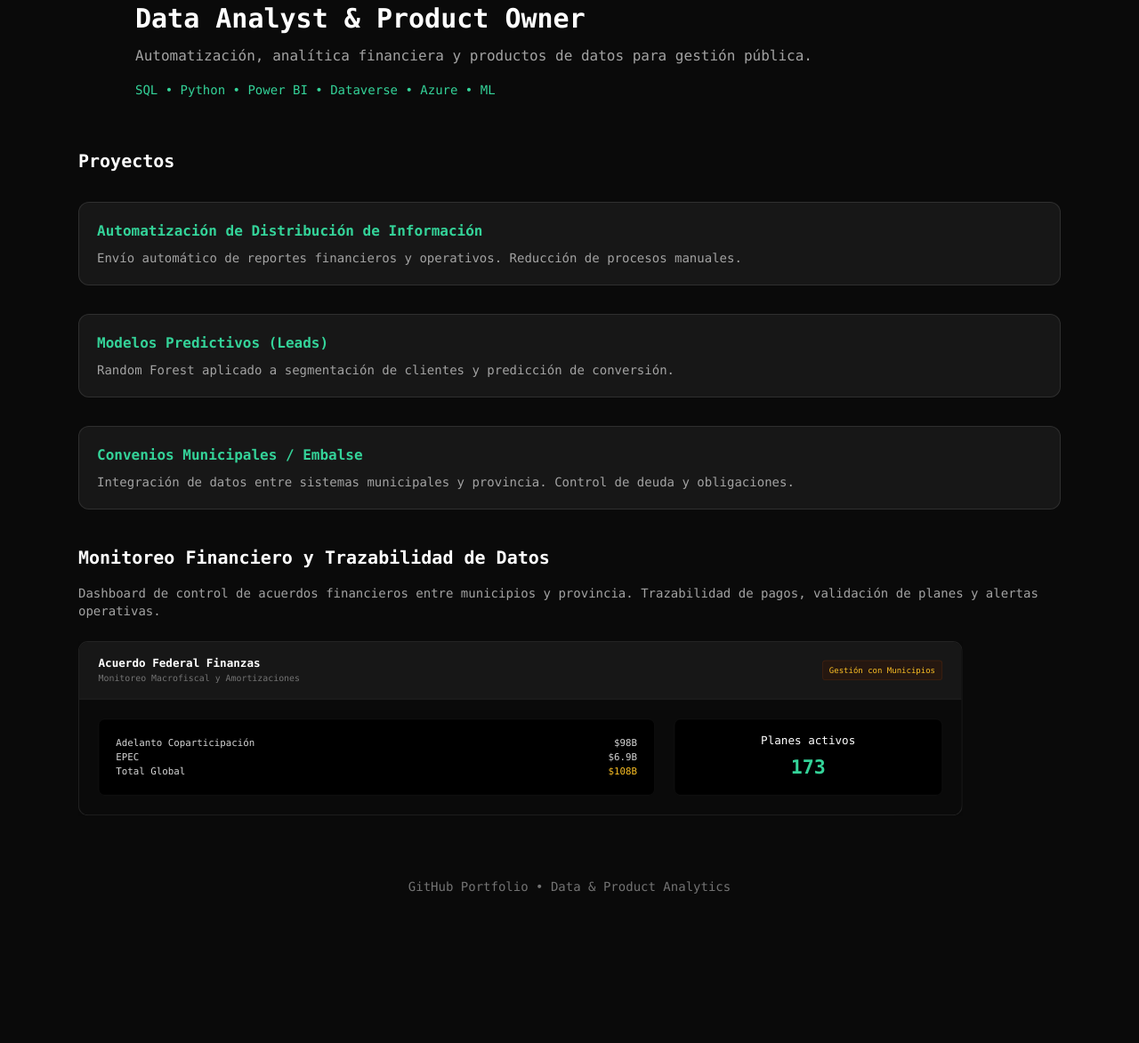
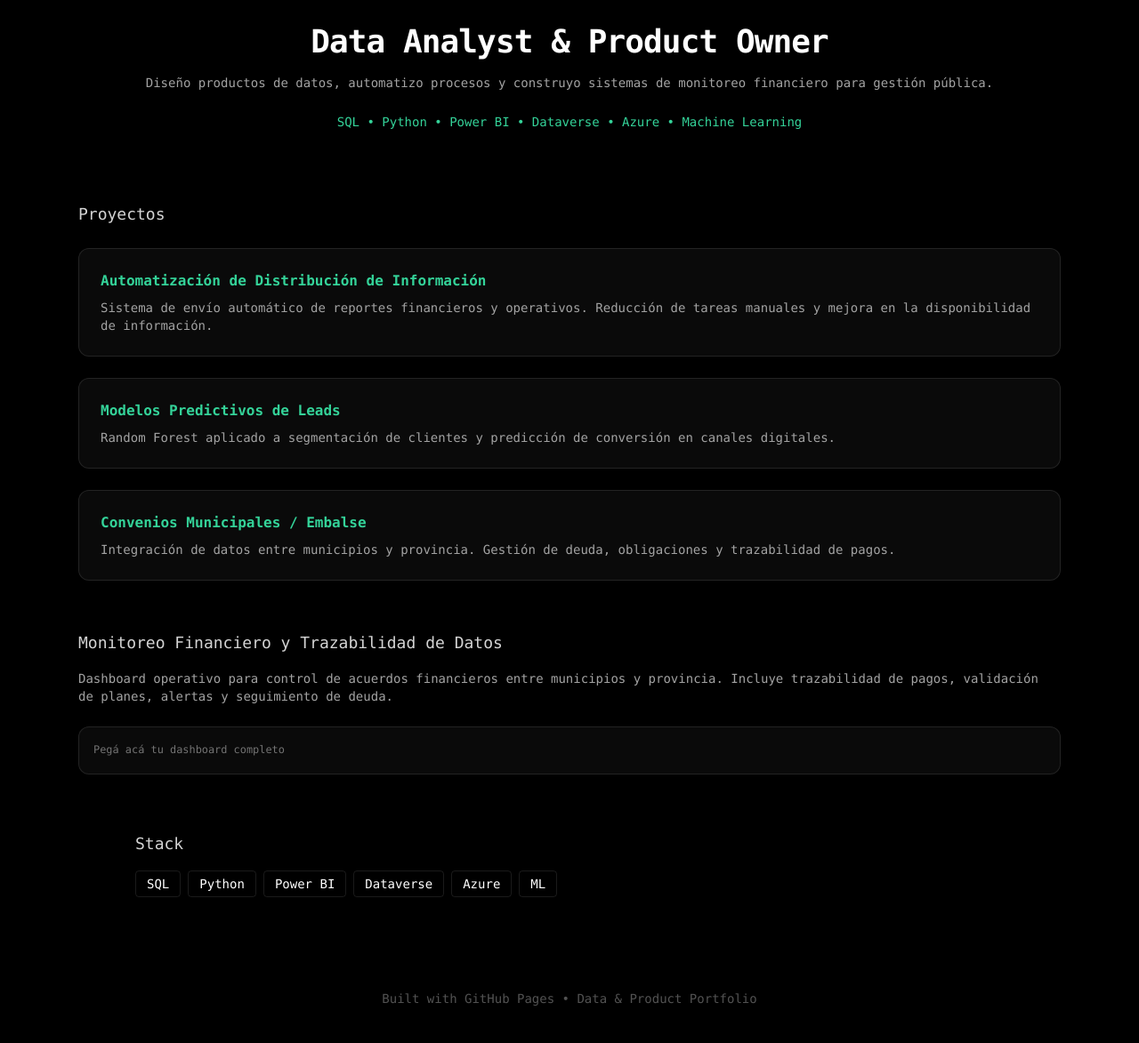
Before and after one commit to ramigren/portfolio-data, a plain HTML site: page index.html in a window 1280 px wide. Shown: the part 53-1226 px from the top of the page at 89% size. Before the commit the page ends 1108 px from the top, so only its background shows below. Drawn offline with nearby package versions, Linux system fonts and the light colour scheme.

Commit message:
Update index.html

```diff
--- a/index.html
+++ b/index.html
@@ -7,102 +7,113 @@
   <title>Portfolio | Data & Product</title>
 </head>
 
-<body class="bg-neutral-950 text-white font-mono">
+<body class="bg-black text-white font-mono">
 
 <!-- HERO -->
-<section class="max-w-5xl mx-auto px-6 py-14">
-    <h1 class="text-3xl font-bold">Data Analyst & Product Owner</h1>
-    <p class="text-neutral-400 mt-3">
-        Automatización, analítica financiera y productos de datos para gestión pública.
+<section class="max-w-5xl mx-auto px-6 py-20 text-center">
+  <h1 class="text-4xl font-bold tracking-tight">
+    Data Analyst & Product Owner
+  </h1>
+
+  <p class="text-neutral-400 mt-4 text-sm">
+    Diseño productos de datos, automatizo procesos y construyo sistemas de monitoreo financiero para gestión pública.
   </p>
 
-    <div class="mt-4 text-sm text-emerald-400">
-        SQL • Python • Power BI • Dataverse • Azure • ML
+  <div class="mt-6 text-emerald-400 text-sm">
+    SQL • Python • Power BI • Dataverse • Azure • Machine Learning
   </div>
 </section>
 
 <!-- PROYECTOS -->
-<section class="max-w-6xl mx-auto px-6 space-y-8">
+<section class="max-w-6xl mx-auto px-6 space-y-6">
 
-    <h2 class="text-xl font-bold">Proyectos</h2>
+  <h2 class="text-lg text-neutral-300 mb-4">Proyectos</h2>
 
-    <div class="p-5 border border-white/10 rounded-xl bg-neutral-900">
-        <h3 class="text-emerald-400 font-bold">Automatización de Distribución de Información</h3>
+  <!-- CARD 1 -->
+  <div class="p-6 border border-white/10 rounded-xl bg-neutral-950 hover:border-emerald-500 transition">
+    <h3 class="text-emerald-400 font-bold">
+      Automatización de Distribución de Información
+    </h3>
     <p class="text-sm text-neutral-400 mt-2">
-            Envío automático de reportes financieros y operativos. Reducción de procesos manuales.
+      Sistema de envío automático de reportes financieros y operativos. Reducción de tareas manuales y mejora en la disponibilidad de información.
     </p>
   </div>
 
-    <div class="p-5 border border-white/10 rounded-xl bg-neutral-900">
-        <h3 class="text-emerald-400 font-bold">Modelos Predictivos (Leads)</h3>
+  <!-- CARD 2 -->
+  <div class="p-6 border border-white/10 rounded-xl bg-neutral-950 hover:border-emerald-500 transition">
+    <h3 class="text-emerald-400 font-bold">
+      Modelos Predictivos de Leads
+    </h3>
     <p class="text-sm text-neutral-400 mt-2">
-            Random Forest aplicado a segmentación de clientes y predicción de conversión.
+      Random Forest aplicado a segmentación de clientes y predicción de conversión en canales digitales.
     </p>
   </div>
 
-    <div class="p-5 border border-white/10 rounded-xl bg-neutral-900">
-        <h3 class="text-emerald-400 font-bold">Convenios Municipales / Embalse</h3>
+  <!-- CARD 3 -->
+  <div class="p-6 border border-white/10 rounded-xl bg-neutral-950 hover:border-emerald-500 transition">
+    <h3 class="text-emerald-400 font-bold">
+      Convenios Municipales / Embalse
+    </h3>
     <p class="text-sm text-neutral-400 mt-2">
-            Integración de datos entre sistemas municipales y provincia. Control de deuda y obligaciones.
+      Integración de datos entre municipios y provincia. Gestión de deuda, obligaciones y trazabilidad de pagos.
     </p>
   </div>
 
 </section>
 
-<!-- DASHBOARD -->
-<section class="max-w-6xl mx-auto px-6 mt-10">
+<!-- PRODUCTO PRINCIPAL -->
+<section class="max-w-6xl mx-auto px-6 mt-14">
 
-    <h2 class="text-xl font-bold mb-4">Monitoreo Financiero y Trazabilidad de Datos</h2>
+  <h2 class="text-lg text-neutral-300 mb-4">
+    Monitoreo Financiero y Trazabilidad de Datos
+  </h2>
 
   <p class="text-sm text-neutral-400 mb-6">
-        Dashboard de control de acuerdos financieros entre municipios y provincia.
-        Trazabilidad de pagos, validación de planes y alertas operativas.
+    Dashboard operativo para control de acuerdos financieros entre municipios y provincia.
+    Incluye trazabilidad de pagos, validación de planes, alertas y seguimiento de deuda.
   </p>
 
-    <!-- TU DASHBOARD PEGADO -->
-    <div class="scale-[0.9] origin-top-left overflow-x-auto">
+  <!-- DASHBOARD WRAPPER -->
+  <div class="border border-white/10 rounded-xl bg-neutral-950 p-4 overflow-x-auto">
 
-        <!-- PEGAR TU HTML ACÁ ABAJO TAL CUAL -->
+    <!-- TU DASHBOARD ORIGINAL -->
+    <div class="scale-[0.85] origin-top-left">
 
-        <div class="max-w-6xl mx-auto border border-white/10 rounded-xl bg-neutral-950 overflow-hidden shadow-2xl">
-            <div class="bg-neutral-900 border-b border-white/5 px-6 py-4 flex justify-between items-center">
-                <div>
-                    <h3 class="text-sm font-bold font-mono text-white">Acuerdo Federal Finanzas</h3>
-                    <p class="text-[11px] text-neutral-500 mt-0.5">Monitoreo Macrofiscal y Amortizaciones</p>
-                </div>
-                <span class="text-[10px] font-mono text-amber-400 bg-amber-950/30 px-2 py-1 rounded border border-amber-900/30">
-                    Gestión con Municipios
-                </span>
+      <!-- PEGÁ TU DASHBOARD COMPLETO ACÁ ABAJO -->
+      <!-- (el HTML que ya tenías) -->
+
+      <div class="text-neutral-500 text-sm">
+        Pegá acá tu dashboard completo
       </div>
 
-            <div class="p-6 grid grid-cols-1 lg:grid-cols-3 gap-6">
-
-                <div class="lg:col-span-2 p-5 rounded-lg bg-black border border-white/5">
-                    <table class="w-full text-xs font-mono text-neutral-300">
-                        <tbody>
-                            <tr><td>Adelanto Coparticipación</td><td class="text-right">$98B</td></tr>
-                            <tr><td>EPEC</td><td class="text-right">$6.9B</td></tr>
-                            <tr><td>Total Global</td><td class="text-right text-amber-400">$108B</td></tr>
-                        </tbody>
-                    </table>
-                </div>
-
-                <div class="p-4 bg-black border border-white/5 rounded-lg text-center">
-                    <div class="text-sm">Planes activos</div>
-                    <div class="text-2xl text-emerald-400 font-bold mt-2">173</div>
-                </div>
-
-            </div>
     </div>
 
   </div>
 
 </section>
 
+<!-- STACK -->
+<section class="max-w-5xl mx-auto px-6 py-16">
+
+  <h2 class="text-lg text-neutral-300 mb-4">Stack</h2>
+
+  <div class="flex flex-wrap gap-2 text-sm">
+
+    <span class="px-3 py-1 border border-white/10 rounded">SQL</span>
+    <span class="px-3 py-1 border border-white/10 rounded">Python</span>
+    <span class="px-3 py-1 border border-white/10 rounded">Power BI</span>
+    <span class="px-3 py-1 border border-white/10 rounded">Dataverse</span>
+    <span class="px-3 py-1 border border-white/10 rounded">Azure</span>
+    <span class="px-3 py-1 border border-white/10 rounded">ML</span>
+
+  </div>
+
+</section>
+
 <!-- FOOTER -->
-<section class="text-center text-neutral-500 text-sm py-12">
-    <p>GitHub Portfolio • Data & Product Analytics</p>
-</section>
+<footer class="text-center text-neutral-600 text-sm py-10">
+  Built with GitHub Pages • Data & Product Portfolio
+</footer>
 
 </body>
 </html>
```
Lines whose indentation alone changed are shown as unchanged.
